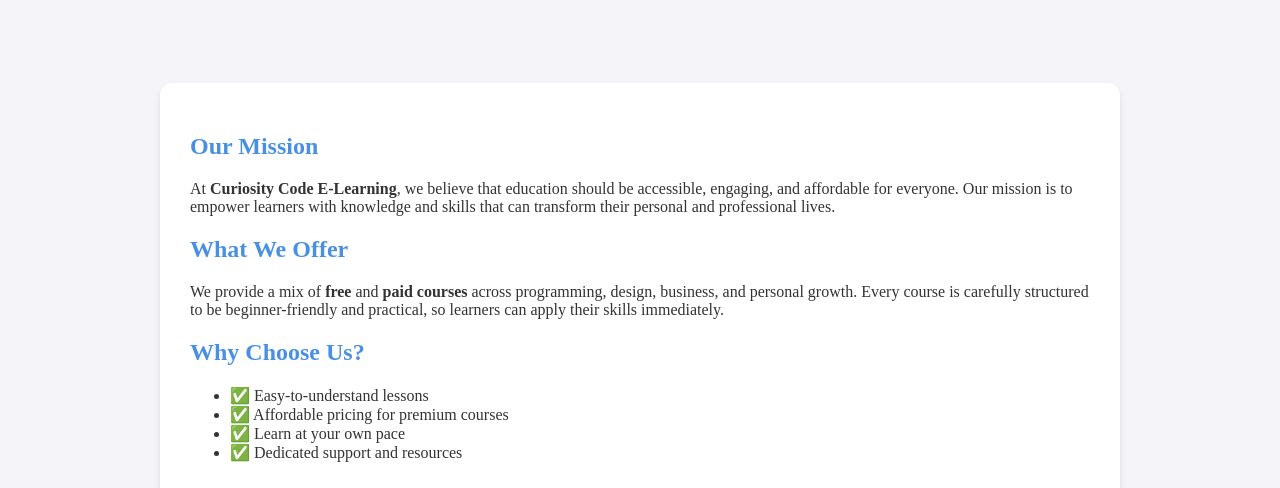
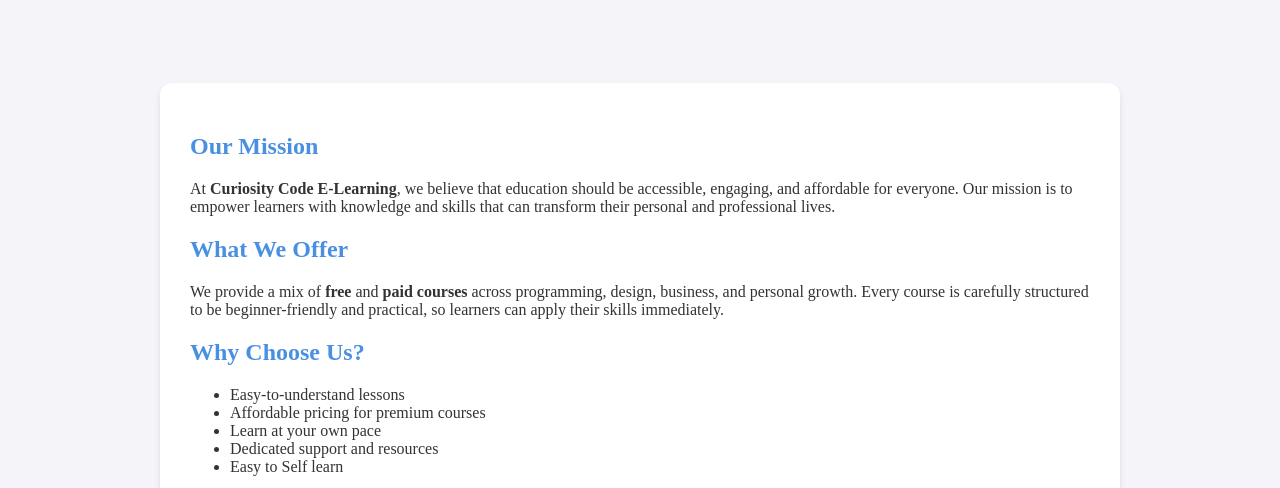
Before and after one commit to Bramikha7/demo_repository, a plain HTML site: page pages/about.html in a window 1280 px wide. Shown: the part 312-800 px from the top of the page. Drawn offline with Linux system fonts and the light colour scheme.

Commit message:
Added one more point in about page

```diff
--- a/pages/about.html
+++ b/pages/about.html
@@ -47,10 +47,11 @@
 
     <h2>Why Choose Us?</h2>
     <ul>
-      <li>✅ Easy-to-understand lessons</li>
-      <li>✅ Affordable pricing for premium courses</li>
-      <li>✅ Learn at your own pace</li>
-      <li>✅ Dedicated support and resources</li>
+      <li> Easy-to-understand lessons</li>
+      <li> Affordable pricing for premium courses</li>
+      <li> Learn at your own pace</li>
+      <li> Dedicated support and resources</li>
+      <li>Easy to Self learn</li> <!--Added one more point-->
     </ul>
     </section>
     </body>
```
